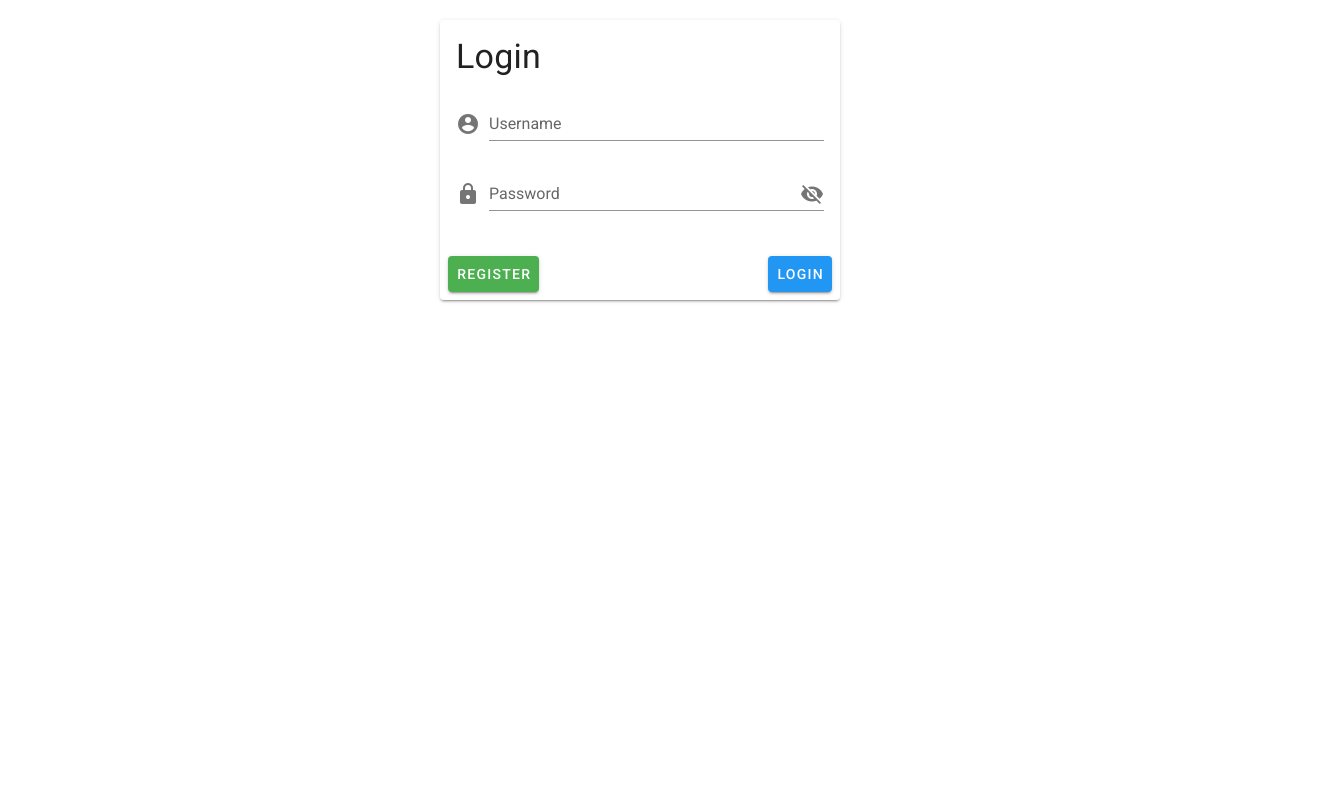
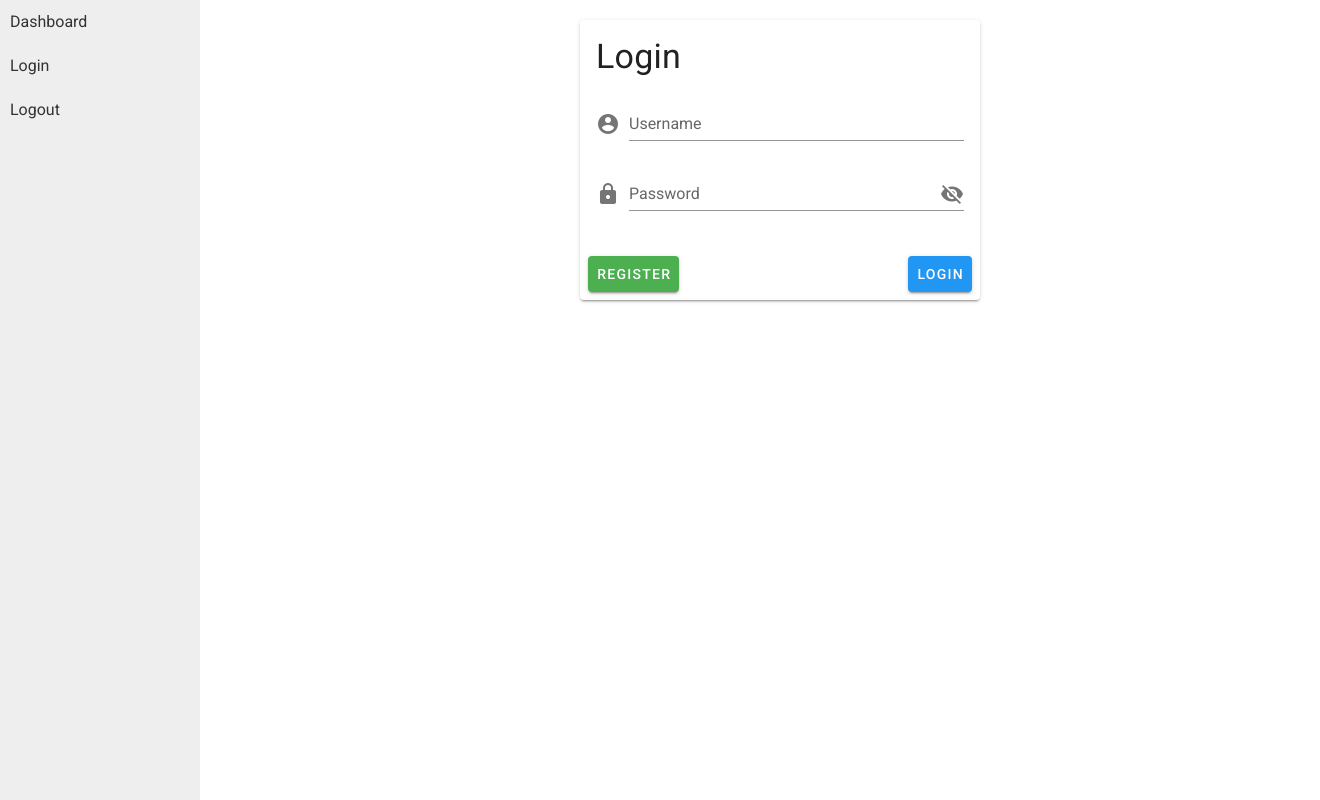
Before and after one commit to birkmann/vue-dashboard, a Vue app: page /login in a window 1280 px wide. Shown: the whole page, 1320 px wide, since content can reach past the window. Built offline with nearby package versions, Linux system fonts and the light colour scheme.

Commit message:
added routes

```diff
--- a/package.json
+++ b/package.json
@@ -10,6 +10,7 @@
   "dependencies": {
     "core-js": "^3.6.4",
     "vue": "^2.6.11",
+    "vue-router": "^3.1.6",
     "vuetify": "^2.2.11"
   },
   "devDependencies": {
--- a/src/App.vue
+++ b/src/App.vue
@@ -1,38 +1,31 @@
 <template>
   <v-app>
-    <v-card width="400" class="mx-auto mt-5">
-      <v-card-title>
-        <h1 class="display-1">Login</h1>
-      </v-card-title>
-      <v-card-text>
-        <v-form>
-          <v-text-field label="Username" prepend-icon="mdi-account-circle" />
-          <v-text-field
-            :type="showPassword ? 'text' : 'password'"
-            label="Password"
-            prepend-icon="mdi-lock"
-            :append-icon="showPassword ? 'mdi-eye' : 'mdi-eye-off'"
-            @click:append="showPassword = !showPassword"
-          />
-        </v-form>
-      </v-card-text>
-      <v-card-actions>
-        <v-btn color="success">Register</v-btn>
-        <v-spacer></v-spacer>
-        <v-btn color="info">Login</v-btn>
-      </v-card-actions>
-    </v-card>
+    <div class="page">
+      <router-view></router-view>
+    </div>
   </v-app>
 </template>
 
 <script>
 export default {
   name: "App",
-
-  components: {},
-
-  data: () => ({
-    showPassword: false
-  })
+  components: {}
 };
 </script>
+
+<style lang="scss">
+.page {
+  .wrapper {
+    display: flex;
+    .sidebar {
+      width: 200px;
+      position: fixed;
+      height: 100%;
+    }
+    .content {
+      flex: 0 0 calc(100% - 200px);
+      margin-left: 240px;
+    }
+  }
+}
+</style>
--- /dev/null
+++ b/src/components/Home.vue
@@ -0,0 +1,20 @@
+<template>
+  <div class="wrapper">
+    <Sidebar />
+    <div class="content">
+      <h2>Dashboard</h2>
+    </div>
+  </div>
+</template>
+
+<script>
+import Sidebar from "./Sidebar";
+export default {
+  name: "Home",
+  components: {
+    Sidebar
+  }
+};
+</script>
+
+<style scoped></style>
--- /dev/null
+++ b/src/components/Login.vue
@@ -0,0 +1,44 @@
+<template>
+  <div class="wrapper">
+    <Sidebar />
+    <div class="content">
+      <v-card width="400" class="mx-auto mt-5">
+        <v-card-title>
+          <h1 class="display-1">Login</h1>
+        </v-card-title>
+        <v-card-text>
+          <v-form>
+            <v-text-field label="Username" prepend-icon="mdi-account-circle" />
+            <v-text-field
+              :type="showPassword ? 'text' : 'password'"
+              label="Password"
+              prepend-icon="mdi-lock"
+              :append-icon="showPassword ? 'mdi-eye' : 'mdi-eye-off'"
+              @click:append="showPassword = !showPassword"
+            />
+          </v-form>
+        </v-card-text>
+        <v-card-actions>
+          <v-btn color="success">Register</v-btn>
+          <v-spacer></v-spacer>
+          <v-btn color="info">Login</v-btn>
+        </v-card-actions>
+      </v-card>
+    </div>
+  </div>
+</template>
+
+<script>
+import Sidebar from "./Sidebar";
+export default {
+  name: "Login",
+  components: {
+    Sidebar
+  },
+  data: () => ({
+    showPassword: false
+  })
+};
+</script>
+
+<style scoped></style>
--- /dev/null
+++ b/src/components/Logout.vue
@@ -0,0 +1,20 @@
+<template>
+  <div class="wrapper">
+    <Sidebar />
+    <div class="content">
+      <h2>Logout</h2>
+    </div>
+  </div>
+</template>
+
+<script>
+import Sidebar from "./Sidebar";
+export default {
+  name: "Logout",
+  components: {
+    Sidebar
+  }
+};
+</script>
+
+<style scoped></style>
--- /dev/null
+++ b/src/components/Sidebar.vue
@@ -0,0 +1,29 @@
+<template>
+  <div class="sidebar">
+    <nav>
+      <router-link to="/">Dashboard</router-link>
+      <router-link to="/login">Login</router-link>
+      <router-link to="/logout">Logout</router-link>
+    </nav>
+  </div>
+</template>
+
+<script>
+export default {
+  name: "Sidebar"
+};
+</script>
+
+<style lang="scss" scoped>
+.sidebar {
+  background: #eee;
+  nav {
+    a {
+      text-decoration: none;
+      color: #333;
+      padding: 10px;
+      display: block;
+    }
+  }
+}
+</style>
--- a/src/main.js
+++ b/src/main.js
@@ -1,10 +1,35 @@
-import Vue from 'vue'
-import App from './App.vue'
-import vuetify from './plugins/vuetify';
+import Vue from "vue";
+import App from "./App.vue";
+import vuetify from "./plugins/vuetify";
+import VueRouter from "vue-router";
+import Home from "./components/Home";
+import Login from "./components/Login";
+import Logout from "./components/Logout";
 
-Vue.config.productionTip = false
+Vue.use(VueRouter);
+
+Vue.config.productionTip = false;
+
+const router = new VueRouter({
+  routes: [
+    {
+      path: "/login",
+      component: Login
+    },
+    {
+      path: "/logout",
+      component: Logout
+    },
+    {
+      path: "/",
+      component: Home
+    }
+  ],
+  mode: "history"
+});
 
 new Vue({
   vuetify,
+  router,
   render: h => h(App)
-}).$mount('#app')
+}).$mount("#app");
--- /dev/null
+++ b/src/pages/Dashboard.vue
@@ -0,0 +1,3 @@
+<template>
+  <h2>Dashboard</h2>
+</template>
```
Also changed, not shown: src/components/HelloWorld.vue (deleted, +0 -151 lines), 1 other file (tests, documents, lock files or other folders).
